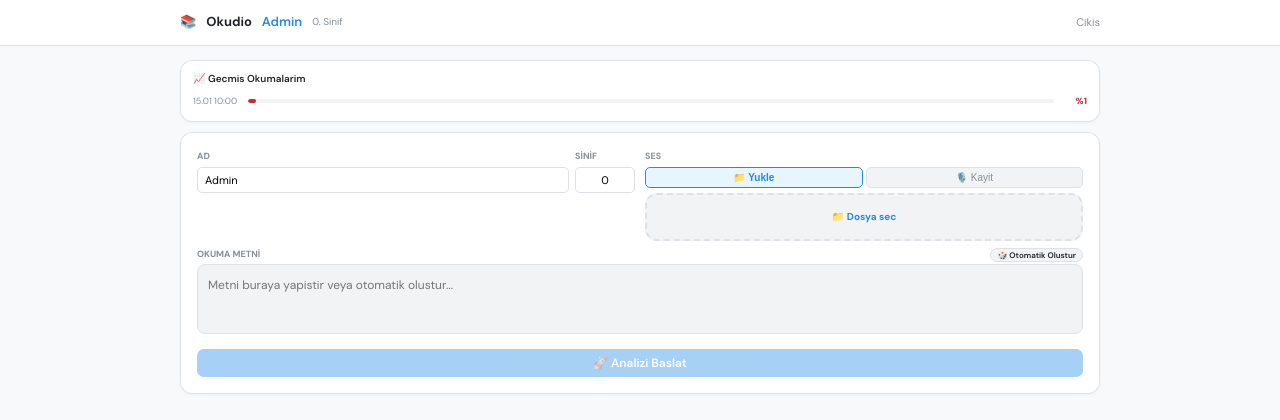
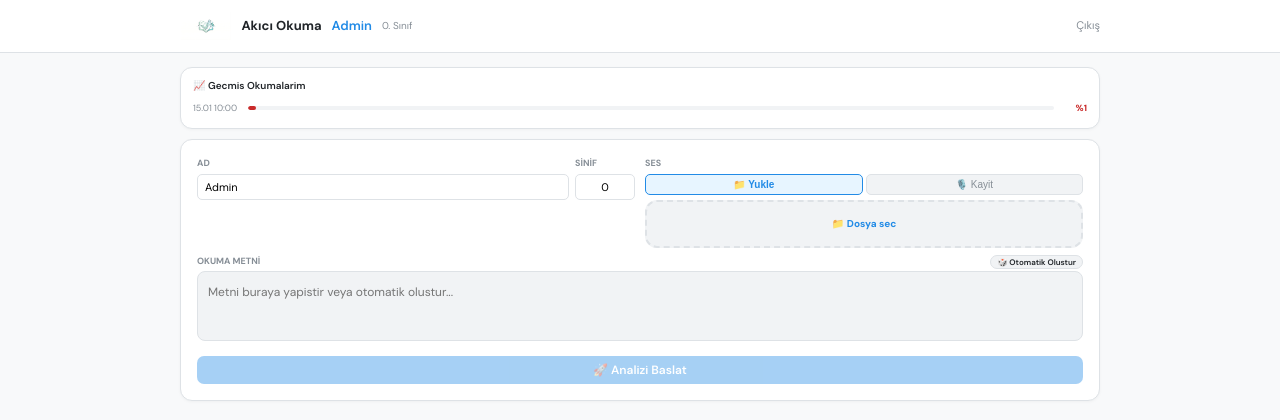
Before and after one commit to pekincex/okudio-dedektifi, a Flask app: template templates/templates/student.html in a window 1280 px wide. Shown: the top 420 px of the page. Run offline with Flask 3, Linux system fonts and the light colour scheme; the template is opened without the code that fills it: values that come from a table or form of the project are taken from there, others are empty; a user stored in the database is signed in; tables that the repository leaves empty hold one stand-in row (values such as "Sample post").

Commit message:
Update student.html

```diff
--- a/templates/templates/student.html
+++ b/templates/templates/student.html
@@ -2,7 +2,7 @@
 <html lang="tr">
 <head>
 <meta charset="UTF-8"><meta name="viewport" content="width=device-width,initial-scale=1.0">
-<title>Okudio — {{ current_user.name }}</title>
+<title>Akıcı Okuma — {{ current_user.name }}</title>
 <link href="https://fonts.googleapis.com/css2?family=DM+Sans:wght@400;500;600;700&family=DM+Serif+Display&display=swap" rel="stylesheet">
 <style>
 :root{--bg:#F8F9FA;--s:#FFF;--a:#F1F3F5;--b:#DEE2E6;--t:#212529;--m:#868E96;--ac:#228BE6;--as:#E7F5FF;--ok:#2B8A3E;--ob:#EBFBEE;--w:#E67700;--wb:#FFF9DB;--bad:#C92A2A;--bb:#FFF5F5;--r:12px}
@@ -39,7 +39,7 @@ textarea{width:100%;min-height:70px;border:1px solid var(--b);border-radius:8px;
 </style>
 </head>
 <body>
-<header><div class="w">📚 <b>Okudio</b> <span style="color:var(--ac);font-weight:600">{{ current_user.name }}</span> <span style="font-size:10px;color:var(--m)">{{ current_user.sinif }}. Sinif</span><span class="spacer"></span><a href="/logout" class="lo">Cikis</a></div></header>
+<header><div class="w"><img src="/static/logo.png" style="height:28px;width:auto"> <b>Akıcı Okuma</b> <span style="color:var(--ac);font-weight:600">{{ current_user.name }}</span> <span style="font-size:10px;color:var(--m)">{{ current_user.sinif }}. Sınıf</span><span class="spacer"></span><a href="/logout" class="lo">Çıkış</a></div></header>
 <main>
 {% if sessions %}<div class="card" style="padding:10px 12px"><div style="font-size:10px;font-weight:600;margin-bottom:4px">📈 Gecmis Okumalarim</div>{% for s in sessions[:6] %}<div class="hist-item"><span style="width:50px;color:var(--m)">{{ s.created_at.strftime('%d.%m %H:%M') }}</span><div class="hist-bar"><div class="hist-fill" style="width:{{ s.dogruluk }}%;background:{{ '#2B8A3E' if s.dogruluk >= 95 else '#E67700' if s.dogruluk >= 70 else '#C92A2A' }}"></div></div><span style="width:28px;text-align:right;font-weight:700;font-size:9px;color:{{ '#2B8A3E' if s.dogruluk >= 95 else '#E67700' if s.dogruluk >= 70 else '#C92A2A' }}">%{{ "%.0f"|format(s.dogruluk) }}</span></div>{% endfor %}</div>{% endif %}
 <div class="card"><div class="g2" style="margin-bottom:6px"><div style="display:flex;gap:6px"><div style="flex:1"><label>Ad</label><input type="text" value="{{ current_user.name }}" readonly style="width:100%;padding:5px 7px;border:1px solid var(--b);border-radius:5px;font:11px 'DM Sans';background:#fff"></div><div style="width:60px"><label>Sinif</label><input type="text" value="{{ current_user.sinif }}" readonly style="width:100%;padding:5px 7px;border:1px solid var(--b);border-radius:5px;font:11px 'DM Sans';background:#fff;text-align:center"></div></div><div><label>Ses</label><div class="tabs"><button class="tab on" id="t1" onclick="sm('u')">📁 Yukle</button><button class="tab" id="t2" onclick="sm('r')">🎙️ Kayit</button></div><div class="dz" id="dz">📁 <strong style="color:var(--ac)">Dosya sec</strong><div id="fn" style="display:none;font-weight:600;color:var(--ok);margin-top:1px;font-size:9px"></div><input type="file" id="fi" accept="audio/*,.webm"></div><div class="ra" id="ra"><button class="rb" id="rrb" onclick="tg()"><div class="dot"></div></button><div class="rs" id="rrs">🎤 Bas ve oku</div><div class="rd" id="rdd"><audio controls id="aud"></audio></div></div></div></div>
```
